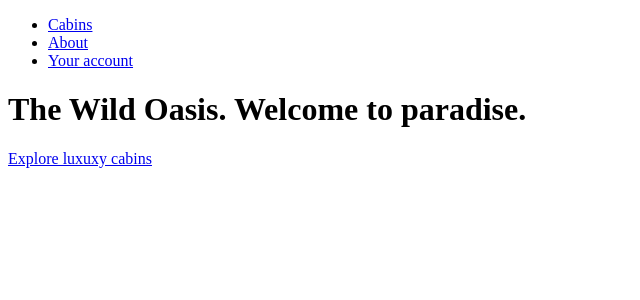
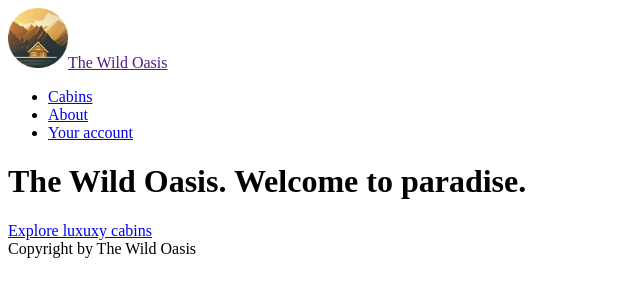
Before and after one commit to thirraz/the-wild-oasis-website, a Next.js app: page / in a window 1280 px wide. Shown: the top 300 px of the page, without its empty margins (0-640 px from the left). Built offline with nearby package versions, Linux system fonts and the light colour scheme.

Commit message:
update: creating a layout

```diff
--- a/app/about/page.js
+++ b/app/about/page.js
@@ -1,9 +1,7 @@
-import Navigation from "../components/Navigation"
 
 export default function Page() {
 	return (
 		<div>
-			<Navigation />
 			<h1>About page</h1>
 		</div>
 	)
--- a/app/account/page.js
+++ b/app/account/page.js
@@ -3,7 +3,6 @@
 export default function Page() {
 	return (
 		<div>
-			<Navigation />
 			<h1>Account page</h1>
 		</div>
 	)
--- a/app/cabins/page.js
+++ b/app/cabins/page.js
@@ -1,9 +1,7 @@
-import Navigation from "../components/Navigation"
 
 export default function Page() {
 	return (
 		<div>
-			<Navigation />
 			<h1>Cabins page</h1>
 		</div>
 	)
--- /dev/null
+++ b/app/components/Logo.js
@@ -0,0 +1,17 @@
+function Logo() {
+	return (
+		<a href="" className="flex items-center gap-4 z-10">
+			<img
+				src="/logo.png"
+				height="60"
+				width="60"
+				alt="The Wild Oasis logo"
+			/>
+			<span className="text-xl font-semibold text-primary-100">
+				The Wild Oasis
+			</span>
+		</a>
+	)
+}
+
+export default Logo
--- a/app/layout.js
+++ b/app/layout.js
@@ -1,12 +1,22 @@
+import Logo from "./components/Logo"
+import Navigation from "./components/Navigation"
+
 export const metadata = {
-  title: 'Next.js',
-  description: 'Generated by Next.js',
+	title: "The Wild Oasis",
+	description: "Generated by Next.js"
 }
 
 export default function RootLayout({ children }) {
-  return (
-    <html lang="en">
-      <body>{children}</body>
-    </html>
-  )
+	return (
+		<html lang="en-US">
+			<body>
+				<header>
+					<Logo />
+					<Navigation />
+				</header>
+				<main>{children}</main>
+				<footer>Copyright by The Wild Oasis</footer>
+			</body>
+		</html>
+	)
 }
--- a/app/page.js
+++ b/app/page.js
@@ -4,7 +4,6 @@
 export default function Home() {
 	return (
 		<div>
-			<Navigation />
 			<h1>The Wild Oasis. Welcome to paradise.</h1>
 
 			<Link href="/cabins">Explore luxuxy cabins</Link>
```
Also changed, not shown: public/logo.png (added), 1 other file (tests, documents, lock files or other folders).
